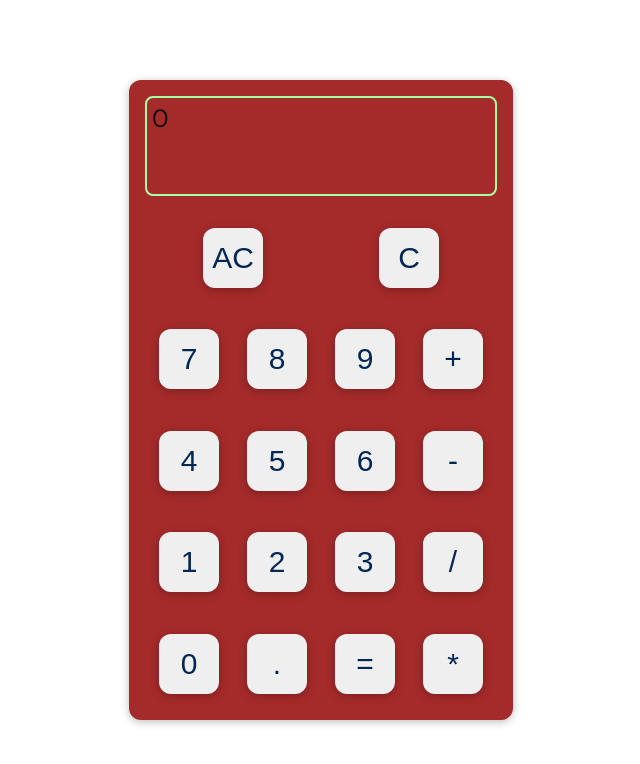
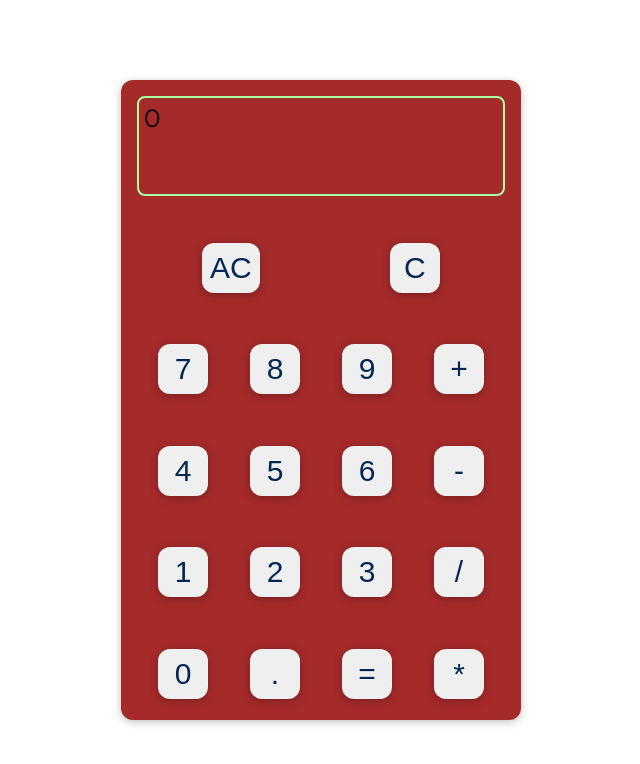
Before and after one commit to mariamopeyemi/simple-calculator, a plain HTML site: page index.html in a window 1280 px wide. Shown: the whole page, without its empty margins (319-959 px from the left). Drawn offline with Linux system fonts and the light colour scheme.

Commit message:
container fix (#3)

```diff
--- a/CSS/stylesheet.css
+++ b/CSS/stylesheet.css
@@ -13,65 +13,50 @@ body{
     align-items: center;
     height: 100vh;
     font-family: 'Montserrat', sans-serif;
-    /* color: rgb(30, 113, 223); */
 }
 
 .row{
     display: flex;
     justify-content: space-around;
     align-items: center;
-    height: 80px;
-    /* background-color: blanchedalmond; */
-    /* height: 20px;
-    width: 25px; */
+    height: 60px;
 }
 #display-error{
     color: red;
     position: fixed;
+    margin-top: 10px;
     text-align: left;
-    font-weight: lighter;
+    font-weight: normal;
 }
 #container{
-    /* margin: 10vh auto; */
     display: flex;
     flex-direction: column;
-    height: 80vh;
-    width: 30vw;
-    min-width: 360px;
-    /* background-color: chartreuse; */
+    min-height: 80vh;
+    height: fit-content;
+    min-width: 400px;
     background-color: brown;
     justify-content: space-between;
-    /* border: 5px solid rgb(33, 127, 250); */
-    /* border-radius: 10px; */
     border-radius: 12px;
     box-shadow: 0 2px 8px rgba(0, 0, 0, 0.26);
     padding: 1rem;
-    margin: 2rem auto;
+    margin: auto;
     max-width: 40rem;
 
 }
 button{
     font-size: 30px;
-    /* padding: 10px 16px; */
-    min-width: 60px;
-    min-height: 60px;
-    /* border-radius: 5px; */
-    /* border: 1px solid rgb(30, 113, 223); */
+    min-width: 50px;
+    min-height: 50px;
     color: rgb(2, 39, 85);
     vertical-align: middle;
-    /* outline: 2px solid  blue; */
     outline: none;
     align-self: center;
     border: none;
-
-    /* background-color: rgb(193, 203, 216); */
     cursor: pointer;
-    /* transition: outline 1s; */
     border-radius: 12px;
     box-shadow: 0 2px 8px rgba(0, 0, 0, 0.26);
     padding: 0.5rem;
     margin: 2rem auto;
-    /* max-width: 40rem; */
 
 }
 button:active{
--- a/Js/app.js
+++ b/Js/app.js
@@ -1,7 +1,7 @@
 // alert("connected")
 
-const zero = document.querySelector("#zero");
-const one = document.querySelector("#one"),
+const zero = document.querySelector("#zero"),
+     one = document.querySelector("#one"),
     two = document.querySelector("#two"),
     three = document.querySelector("#three"),
     four = document.querySelector("#four"),
@@ -21,11 +21,11 @@ const one = document.querySelector("#one"),
 
 
 let question = "",
-    answer = 0
+    answer = 0;
 
-qDisplay = document.querySelector("#display-question");
-aDisplay = document.querySelector("#display-answer");
-eDisplay = document.querySelector("#display-error");
+const qDisplay = document.querySelector("#display-question"),
+        aDisplay = document.querySelector("#display-answer"),
+        eDisplay = document.querySelector("#display-error");
 
 
 
@@ -142,20 +142,8 @@ add.addEventListener("click", () => {
     }
 
 
-    // if (question[question.length - 1] !==  "+") {
+    if (question[question.length - 1] !==  "+") {
 
-    //      if (question.length <= 16) {
-    //         question = question.concat("+");
-    //     }
-    //     else if (question.length > 16) {
-    //         displayError("input limit reached");
-    //     }
-    // }
-    // console.log(parseInt(question[question.length - 1]), parseInt(question[question.length - 1]));
-    const prev = Number(question[question.length - 1]);
-    console.log(prev);
-
-    if (-1 < prev <10  ) {
          if (question.length <= 16) {
             question = question.concat("+");
         }
@@ -165,10 +153,8 @@ add.addEventListener("click", () => {
     }
 
 
+});
 
-
-
-});
 subtract.addEventListener("click", () => {
     if (question === "") {
         question = answer.toString().concat("-");
@@ -230,6 +216,8 @@ clear.addEventListener("click", ()=>{
 
 })
 
+// allows the question to be displayed in DOM consistently
+
 setInterval(() => {
     qDisplay.textContent = question;
 
@@ -264,6 +252,6 @@ function displayError(err) {
         eDisplay.textContent = "";
 
 
-    }, 1500);
+    }, 2000);
 
 }
```
